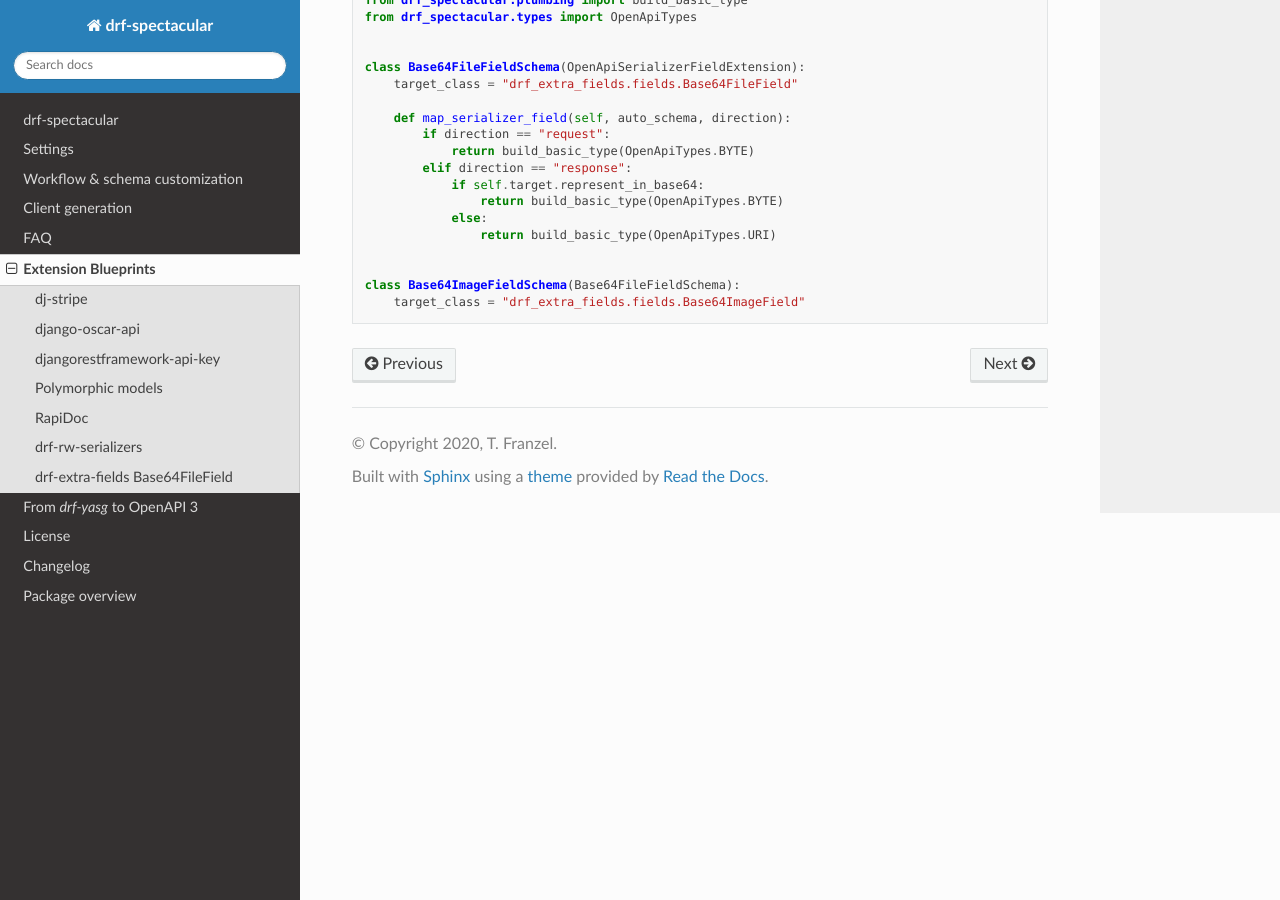
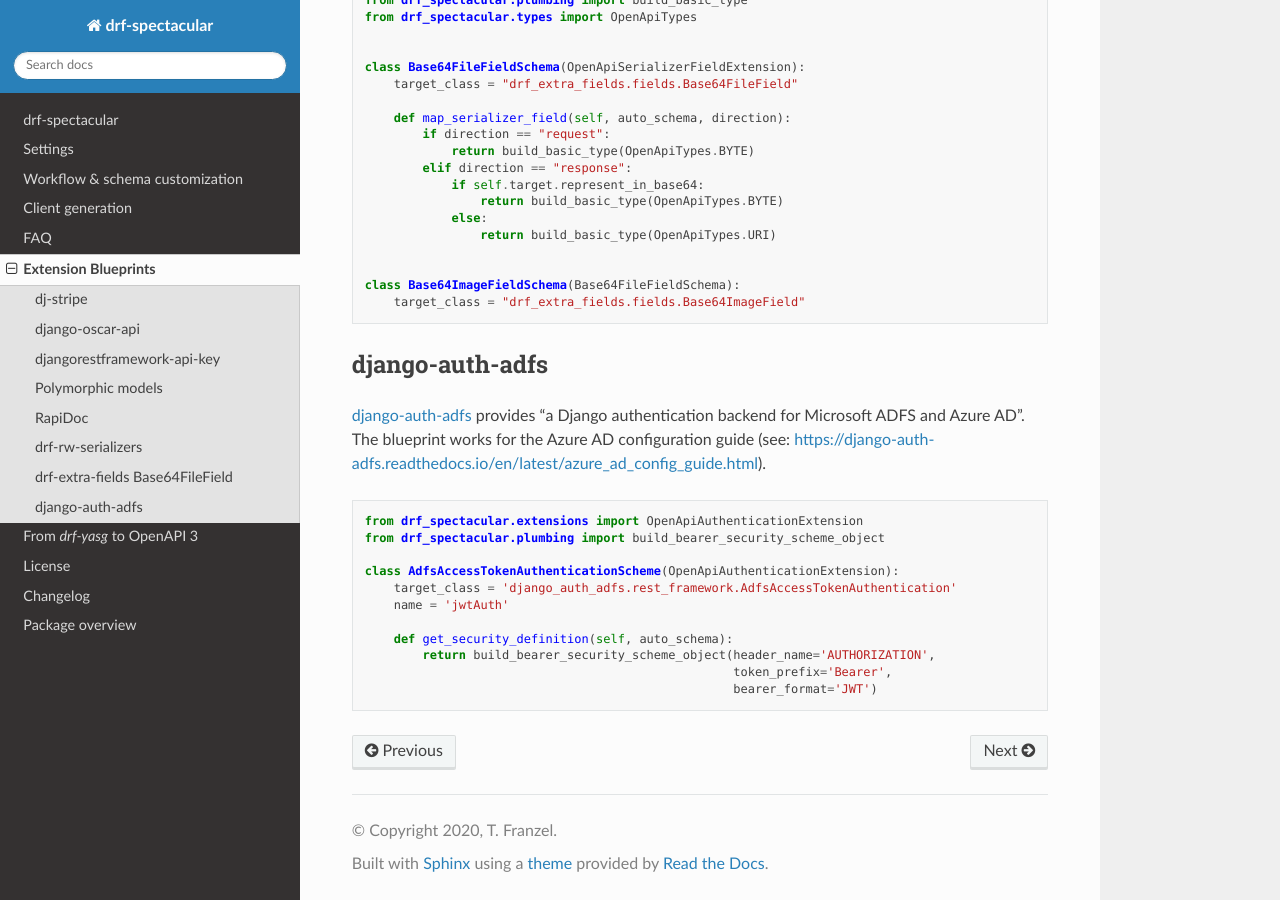
Before and after one commit to tfranzel/drf-spectacular, a Sphinx documentation site: the page built from docs/blueprints.rst, in a window 1280 px wide and 900 px high, scrolled down 7436 px. Built offline with Sphinx 7.4.7 and the Read the Docs theme 2.0.0, drawn with Linux system fonts in a browser that asks for light colours.

Commit message:
add blueprint for django-auth-adfs

```diff
--- a/docs/blueprints.rst
+++ b/docs/blueprints.rst
@@ -119,3 +119,11 @@
 .. literalinclude:: blueprints/drf_extra_fields.py
 
 __ https://github.com/Hipo/drf-extra-fields
+
+django-auth-adfs
+----------------
+
+`django-auth-adfs <https://github.com/snok/django-auth-adfs>`_ provides "a Django authentication backend for Microsoft ADFS and Azure AD".
+The blueprint works for the Azure AD configuration guide (see: https://django-auth-adfs.readthedocs.io/en/latest/azure_ad_config_guide.html).
+
+.. literalinclude:: blueprints/django_auth_adfs.py
--- /dev/null
+++ b/docs/blueprints/django_auth_adfs.py
@@ -0,0 +1,11 @@
+from drf_spectacular.extensions import OpenApiAuthenticationExtension
+from drf_spectacular.plumbing import build_bearer_security_scheme_object
+
+class AdfsAccessTokenAuthenticationScheme(OpenApiAuthenticationExtension):
+    target_class = 'django_auth_adfs.rest_framework.AdfsAccessTokenAuthentication'
+    name = 'jwtAuth'
+
+    def get_security_definition(self, auto_schema):
+        return build_bearer_security_scheme_object(header_name='AUTHORIZATION',
+                                                   token_prefix='Bearer',
+                                                   bearer_format='JWT')
```
